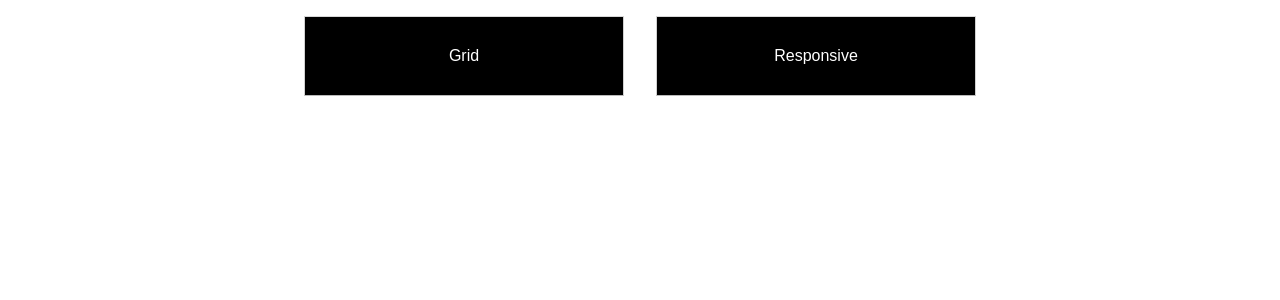
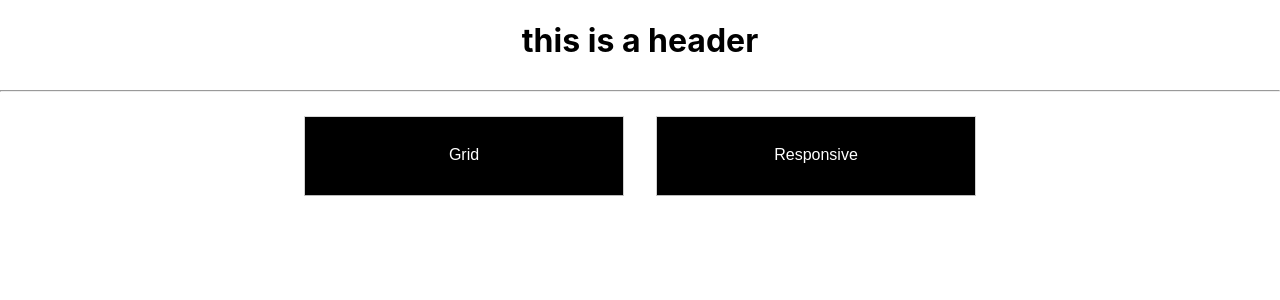
Before and after one commit to ethanolle/CrashTest, a React (Create React App) app: page / in a window 1280 px wide. Shown: the top 300 px of the page. Built offline with nearby package versions, Linux system fonts and the light colour scheme.

Commit message:
added button added Header

```diff
--- a/src/App.tsx
+++ b/src/App.tsx
@@ -1,12 +1,15 @@
 import React from 'react';
-import { BrowserRouter, Route, Switch } from 'react-router-dom';
+import { BrowserRouter, Route, Switch,Redirect } from 'react-router-dom';
 import Main from './pages/Main/Main';
 import Grid from './pages/Grid/Grid';
+import Header from "./pages/Header/Header"
 import './App.css';
 
 const App = () => {
   return (
     <BrowserRouter>
+    <Header />
+      <hr />
       <Switch>
         <Route path='/' exact>
           <Main />
@@ -14,6 +17,7 @@ const App = () => {
         <Route path='/Grid' exact>
           <Grid />
         </Route>
+        <Redirect to="/" />
       </Switch>
     </BrowserRouter>
   );
--- /dev/null
+++ b/src/pages/Header/Header.css
@@ -0,0 +1,4 @@
+.headerContainer {
+  display: flex;
+  justify-content: center;
+}
--- /dev/null
+++ b/src/pages/Header/Header.tsx
@@ -0,0 +1,11 @@
+import './Header.css';
+
+const Header = () => {
+  return (
+    <div className='headerContainer'>
+      <h1>this is a header</h1>
+    </div>
+  );
+};
+
+export default Header;
--- a/src/pages/Main/Main.tsx
+++ b/src/pages/Main/Main.tsx
@@ -1,12 +1,15 @@
 import './Main.css';
+import { Link } from 'react-router-dom';
 
 const Main = () => {
   const pages: Array<string> = ['Grid', 'Responsive'];
   return (
     <div className='buttonContainer'>
       {pages.map((i) => {
-        return <button className='button '>{i}</button>;
+        return <button className='button '><Link style={{ color: 'inherit', textDecoration: 'inherit'}} to={i}>{i}</Link></button>;
       })}
+
+
     </div>
   );
 };
```
Also changed, not shown: src/assets/images/icons8-home.svg (added).
